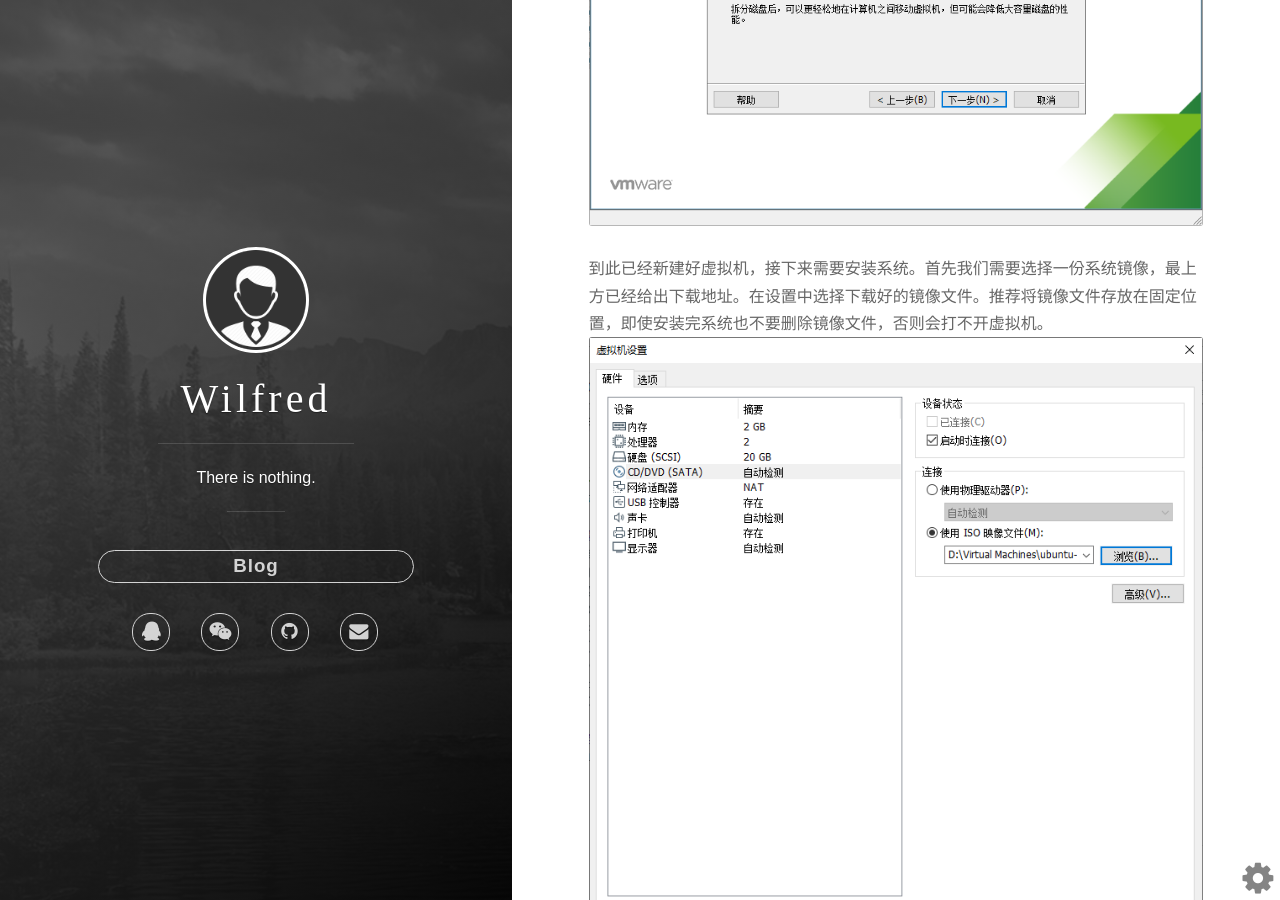
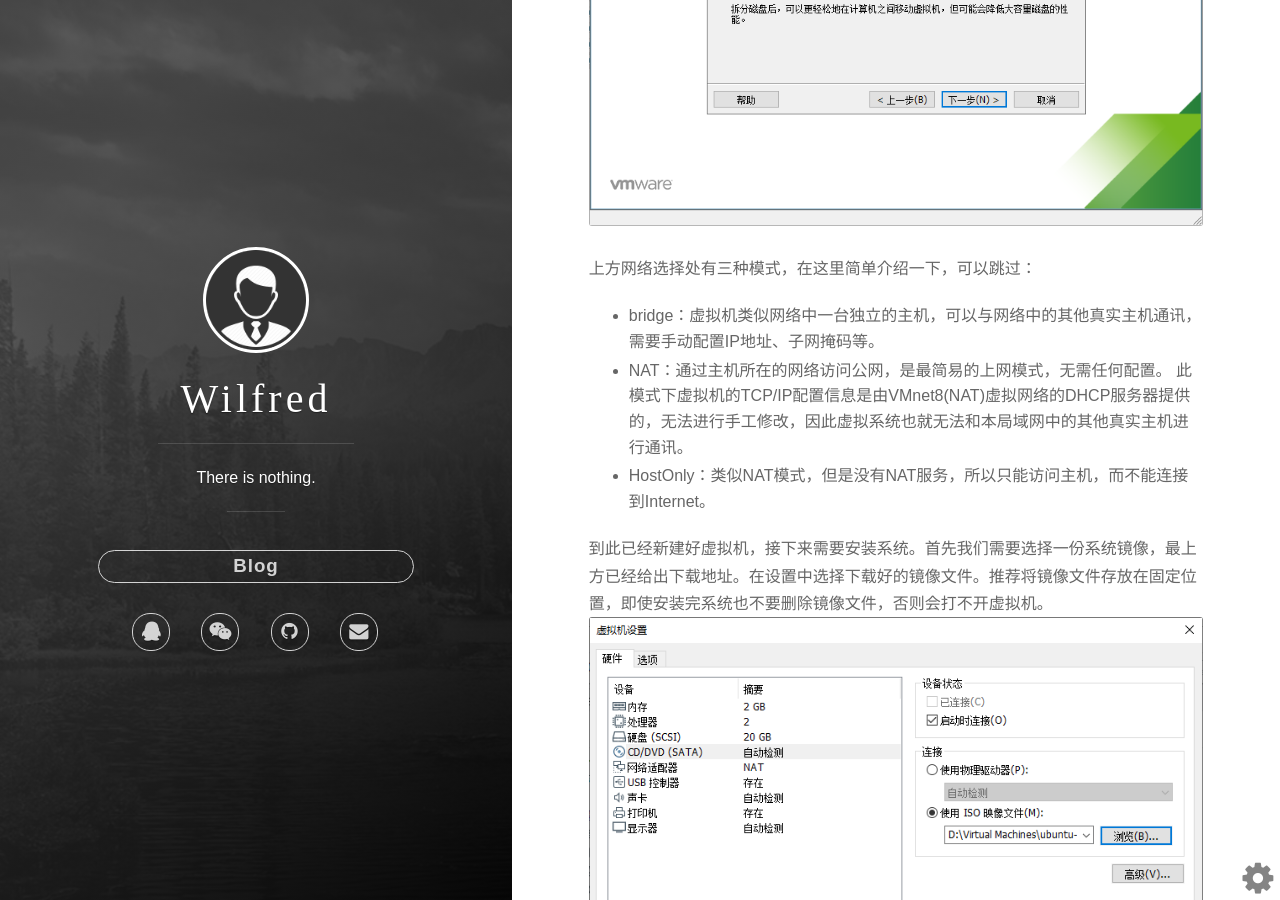
Before and after one commit to WilfredShen/WilfredShen.github.io, a Jekyll site: the page built from _posts/2020-01-13-Install-Ubuntu-VMware-Workstation-Pro-15.md, in a window 1280 px wide and 900 px high, scrolled down 6058 px. Built offline with Jekyll 4.4.1, drawn with Linux system fonts in a browser that asks for light colours; some web fonts are replaced; comment, search, counter and statistics services are not loaded.

Commit message:
Update 2020-01-13-Install-Ubuntu-VMware-Workstation-Pro-15.md

```diff
--- a/_posts/2020-01-13-Install-Ubuntu-VMware-Workstation-Pro-15.md
+++ b/_posts/2020-01-13-Install-Ubuntu-VMware-Workstation-Pro-15.md
@@ -33,11 +33,17 @@ excerpt: Why not have a try?
 ![][09-磁盘选择-1]
 ![][10-磁盘选择-2]
 
+上方网络选择处有三种模式，在这里简单介绍一下，可以跳过：
+
+- bridge：虚拟机类似网络中一台独立的主机，可以与网络中的其他真实主机通讯，需要手动配置IP地址、子网掩码等。
+- NAT：通过主机所在的网络访问公网，是最简易的上网模式，无需任何配置。 此模式下虚拟机的TCP/IP配置信息是由VMnet8(NAT)虚拟网络的DHCP服务器提供的，无法进行手工修改，因此虚拟系统也就无法和本局域网中的其他真实主机进行通讯。
+- HostOnly：类似NAT模式，但是没有NAT服务，所以只能访问主机，而不能连接到Internet。
+
+
 到此已经新建好虚拟机，接下来需要安装系统。首先我们需要选择一份系统镜像，最上方已经给出下载地址。在设置中选择下载好的镜像文件。推荐将镜像文件存放在固定位置，即使安装完系统也不要删除镜像文件，否则会打不开虚拟机。
 ![][11-选择系统镜像]
 
 点击开启虚拟机，之后下方跳出小黄框推荐你安装的都可以安装。
-
 选择语言并开始安装
 ![][12-选择语言]
 ![][13-准备安装]
```
